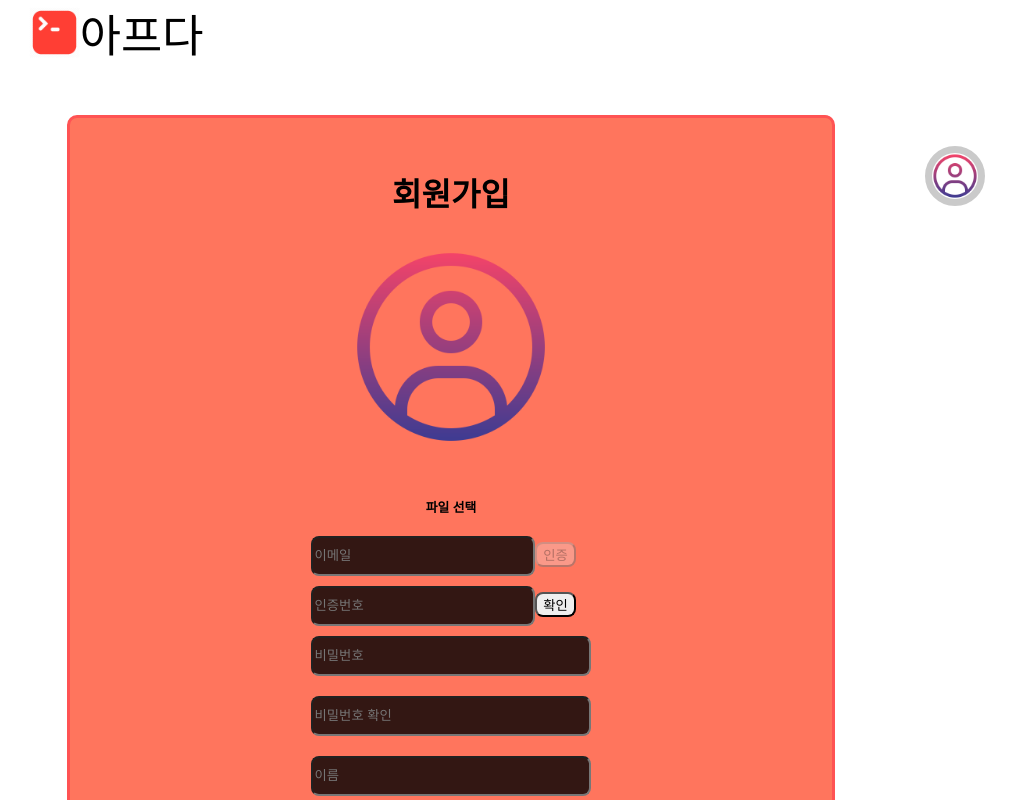
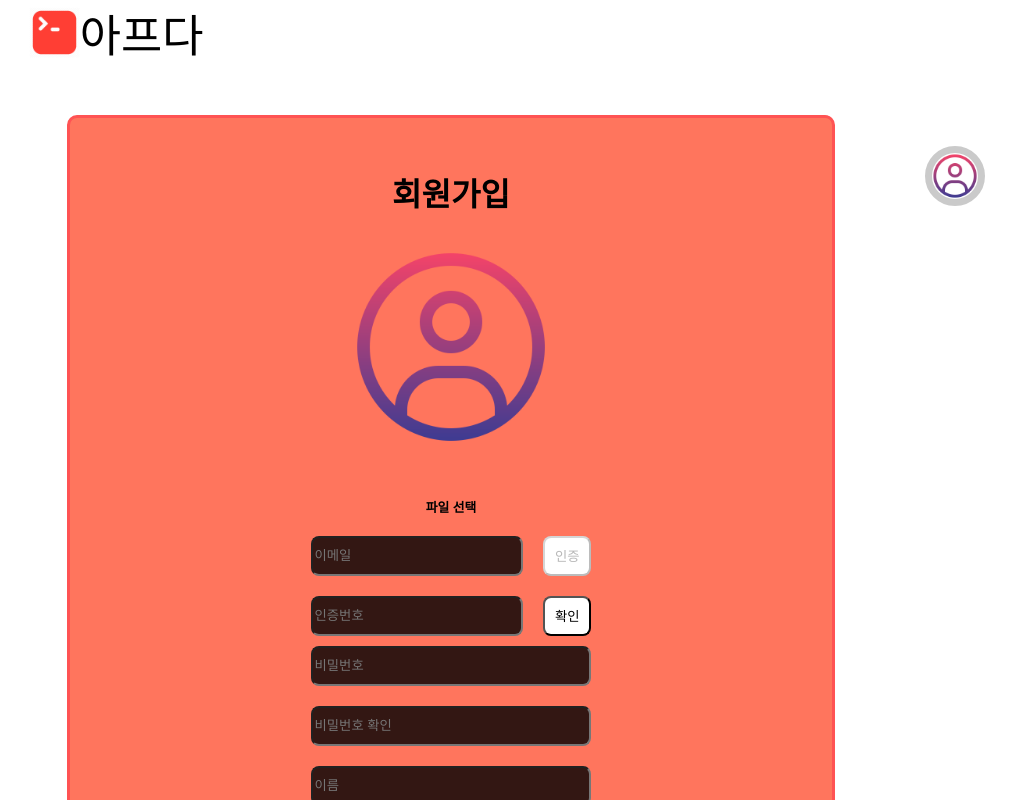
Before and after one commit to tpgh1554/Comprehensive_front, a React (Create React App) app: page /apueda/signup in a window 1280 px wide. Shown: the top 800 px of the page, without its empty margins (189-1205 px from the left). Built offline with nearby package versions, Linux system fonts and the light colour scheme; no server answers; a web font is replaced by a local one.

Commit message:
로그인 상태 재변경

```diff
--- a/src/components/NaviBar.js
+++ b/src/components/NaviBar.js
@@ -88,7 +88,7 @@ export default function NaviBar() {
   const logoutHandler = () => {
     localStorage.clear();
     navigate("/apueda");
-    setLoginStatus(false);
+    setLoginStatus("");
     alert("로그아웃 되었습니다. (localStorage 모두 삭제)");
   };
 
--- a/src/login/Signup.jsx
+++ b/src/login/Signup.jsx
@@ -5,6 +5,7 @@ import {
   ProfileBox,
   InputContainer,
   EmailBox,
+  ShortInputContainer,
   ShortInput,
   CheckBtn,
   LongInput,
@@ -380,6 +381,7 @@ const SignUp = ({ profile }) => {
 
           <InputContainer>
             <EmailBox>
+              <ShortInputContainer>
                 <ShortInput
                   placeholder="이메일"
                   value={email}
@@ -388,6 +390,7 @@ const SignUp = ({ profile }) => {
                 <CheckBtn onClick={authorizeMail} disabled={!emailValid}>
                   인증
                 </CheckBtn>
+              </ShortInputContainer>
               <span id="hint">
                 {email.length > 0 && (
                   <p className={emailValid ? "success" : "error"}>
@@ -397,6 +400,7 @@ const SignUp = ({ profile }) => {
               </span>
             </EmailBox>
             <EmailBox>
+              <ShortInputContainer>
                 <ShortInput
                   placeholder="인증번호"
                   value={inputCode}
@@ -405,6 +409,7 @@ const SignUp = ({ profile }) => {
                 <CheckBtn onClick={checkCode} disabled={codeValid}>
                   확인
                 </CheckBtn>
+              </ShortInputContainer>
             </EmailBox>
             <LongInput
               type="password"
--- a/src/login/style/SignFormStyle.jsx
+++ b/src/login/style/SignFormStyle.jsx
@@ -102,6 +102,12 @@ export const InputContainer = styled.div`
 
 export const EmailBox = styled.div`
   gap: 10px;
+  display: flex;
+  flex-direction: column;
+`;
+export const ShortInputContainer = styled.div`
+  display: flex;
+  /* flex-direction: row; */
 `;
 
 export const ShortInput = styled.input`
@@ -109,8 +115,12 @@ export const ShortInput = styled.input`
   width: 80%;
   background-color: rgba(0, 0, 0, 0.8);
 `;
-
-export const CheckBtn = styled.button``;
+export const CheckBtn = styled.button`
+  margin-left: 20px;
+  height: 40px;
+  width: 50px;
+  background-color: white;
+`;
 
 export const LongInput = styled.input`
   height: 40px;
```
Lines whose indentation alone changed are shown as unchanged.
